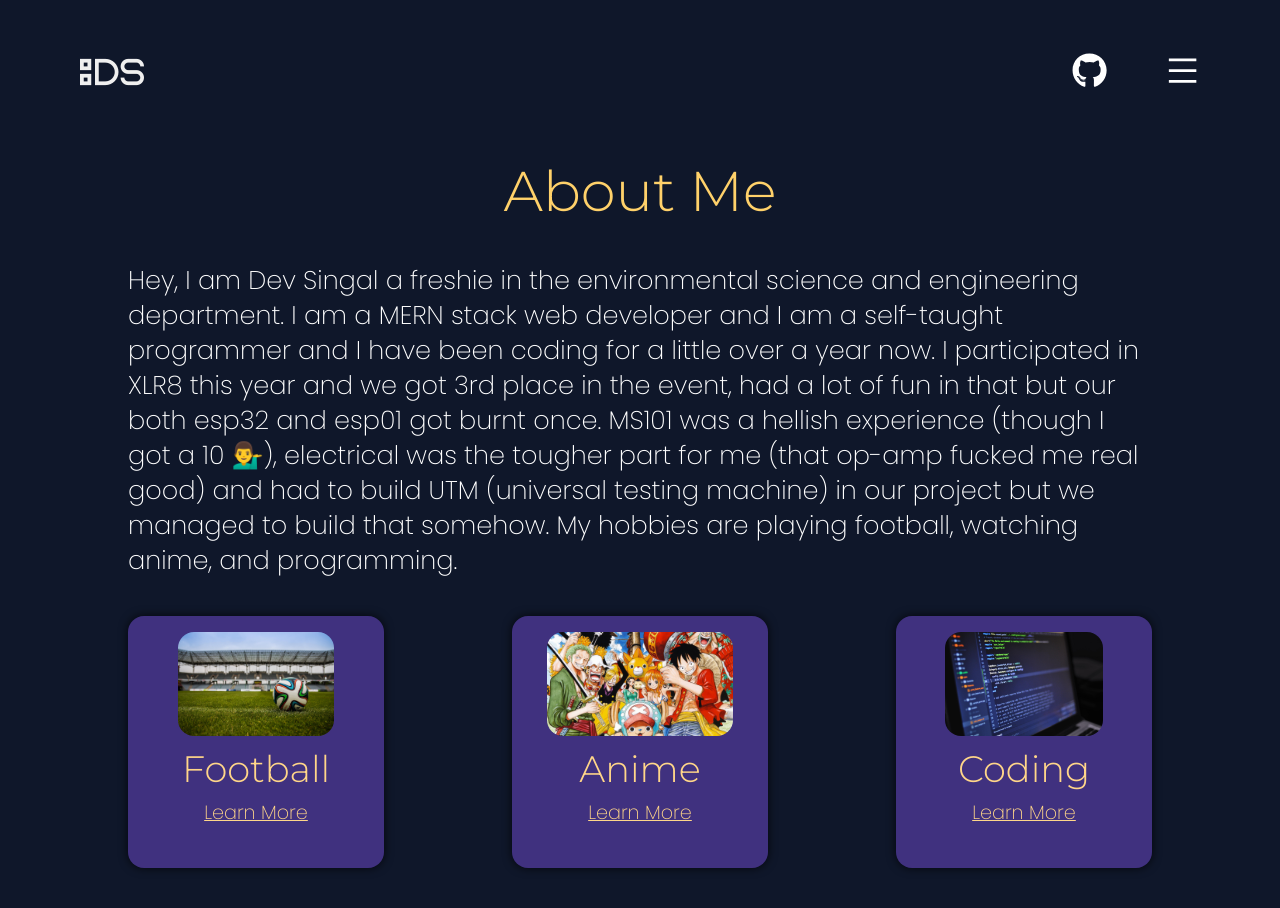
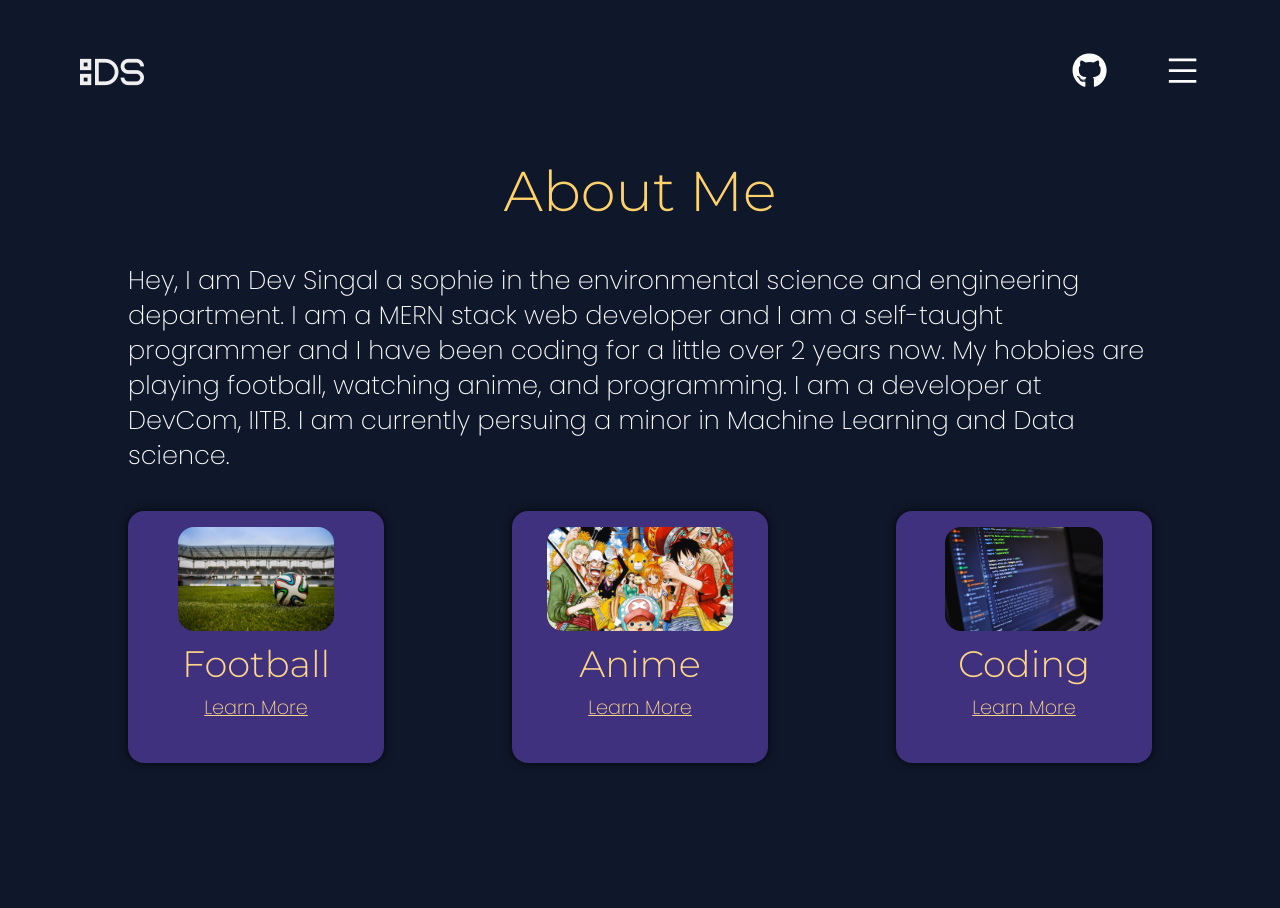
Before and after one commit to DevSingal/portfolio, a React (Vite) app: page /about in a window 1280 px wide. Shown: the top 908 px of the page. After the commit the page ends 838 px from the top, so only its background shows below. Built offline with nearby package versions, Linux system fonts and the light colour scheme.

Commit message:
changes made according to 2nd year

```diff
--- a/src/components/About.jsx
+++ b/src/components/About.jsx
@@ -11,16 +11,11 @@ const About = () => {
       <div className="about">
         <h1>About Me</h1>
         <p className="intro">
-          Hey, I am Dev Singal a freshie in the environmental science and
+          Hey, I am Dev Singal a sophie in the environmental science and
           engineering department. I am a MERN stack web developer and I am a
-          self-taught programmer and I have been coding for a little over a
-          year now. I participated in XLR8 this year and we got 3rd place in
-          the event, had a lot of fun in that but our both esp32 and esp01 got
-          burnt once. MS101 was a hellish experience (though I got a 10 💁‍♂️),
-          electrical was the tougher part for me (that op-amp fucked me real
-          good) and had to build UTM (universal testing machine) in our project
-          but we managed to build that somehow. My hobbies are playing football,
-          watching anime, and programming.
+          self-taught programmer and I have been coding for a little over 2
+          years now. My hobbies are playing football,
+          watching anime, and programming. I am a developer at DevCom, IITB. I am currently persuing a minor in Machine Learning and Data science.
         </p>
       </div>
 
--- a/src/components/Home.jsx
+++ b/src/components/Home.jsx
@@ -7,10 +7,10 @@ const Home = () => {
     <div className="home">
   <div className="textContainer">
   <p className='p1'>
-  HEY, I am Dev Singal a freshie in the
+  HEY, I am Dev Singal a Sophomore in the
   </p>
   <p className='p2'>
-  environmental science and engineering department. I am a MERN stack web developer
+  environmental science and engineering department at IIT Bombay. I am a MERN stack web developer
     </p>
 
     <div className="btnContainer">
```
